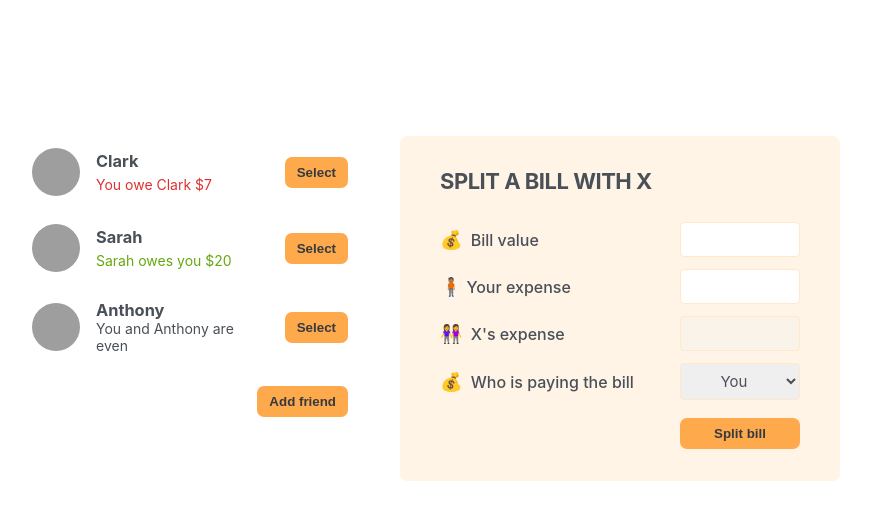
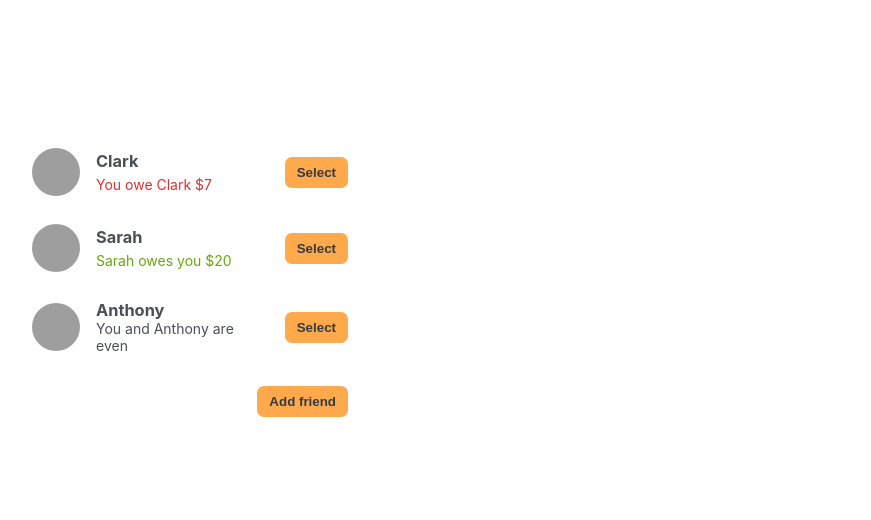
Before and after one commit to Giada15/react-split-bill, a React (Create React App) app: page / in a window 1280 px wide. Shown: the top 520 px of the page, without its empty margins (210-1081 px from the left). Built offline with nearby package versions, Linux system fonts and the light colour scheme; grey boxes are pictures that could not be loaded.

Commit message:
feat: add friend selection state in App and conditional styling and text in Friend component

```diff
--- a/src/App.js
+++ b/src/App.js
@@ -24,39 +24,58 @@
 export default function App() {
   const [displayAddFriend, setDisplayAddFriend] = useState(false);
   const [friends, setFriends] = useState(initialFriends);
+  const [selectedFriend, setSelectedFriend] = useState(null);
 
   function handleAddFriend(friend) {
     setFriends((friends) => [...friends, friend]);
     setDisplayAddFriend(false);
   }
 
+  function handleSelectedFriend(friend) {
+    setSelectedFriend((currSelected) =>
+      currSelected?.id === friend.id ? null : friend
+    );
+
+    setDisplayAddFriend(false);
+  }
+
   return (
     <div className="app">
       <div className="sidebar">
-        <FriendsList friends={friends} />
+        <FriendsList
+          friends={friends}
+          onSelectedFriend={handleSelectedFriend}
+          selectedFriend={selectedFriend}
+        />
         {displayAddFriend && <FormAddFriend onAddFriends={handleAddFriend} />}
         <Button onClick={() => setDisplayAddFriend((curr) => !curr)}>
           {displayAddFriend ? "Close" : "Add friend"}
         </Button>
       </div>
-      <FormSplitBill />
+      {selectedFriend && <FormSplitBill selectedFriend={selectedFriend} />}
     </div>
   );
 }
 
-function FriendsList({ friends }) {
+function FriendsList({ friends, onSelectedFriend, selectedFriend }) {
   return (
     <ul>
       {friends.map((friend) => (
-        <Friend friend={friend} key={friend.id} />
+        <Friend
+          friend={friend}
+          key={friend.id}
+          onSelectedFriend={onSelectedFriend}
+          selectedFriend={selectedFriend}
+        />
       ))}
     </ul>
   );
 }
 
-function Friend({ friend }) {
+function Friend({ friend, onSelectedFriend, selectedFriend }) {
+  const isSelected = friend.id === selectedFriend?.id;
   return (
-    <li>
+    <li className={isSelected ? "selected" : ""}>
       <img src={friend.image} alt={friend.name} />
       <h3>{friend.name}</h3>
 
@@ -74,7 +93,9 @@
 
       {friend.balance === 0 && <p>You and {friend.name} are even</p>}
 
-      <Button>Select</Button>
+      <Button onClick={() => onSelectedFriend(friend)}>
+        {isSelected ? "Close" : "Select"}
+      </Button>
     </li>
   );
 }
@@ -132,10 +153,10 @@
   );
 }
 
-function FormSplitBill() {
+function FormSplitBill({ selectedFriend }) {
   return (
     <form className="form-split-bill">
-      <h2>Split a bill with X</h2>
+      <h2>Split a bill with {selectedFriend.name}</h2>
 
       <label>💰 Bill value</label>
       <input type="text" />
@@ -143,14 +164,14 @@
       <label>🧍🏽Your expense</label>
       <input type="text" />
 
-      <label>👭 X's expense</label>
+      <label>👭 {selectedFriend.name}'s expense</label>
       <input type="text" disabled />
 
       <label>💰 Who is paying the bill</label>
 
       <select>
         <option value="user">You</option>
-        <option value="friend">X</option>
+        <option value="friend">{selectedFriend.name}</option>
       </select>
 
       <Button>Split bill</Button>
```
